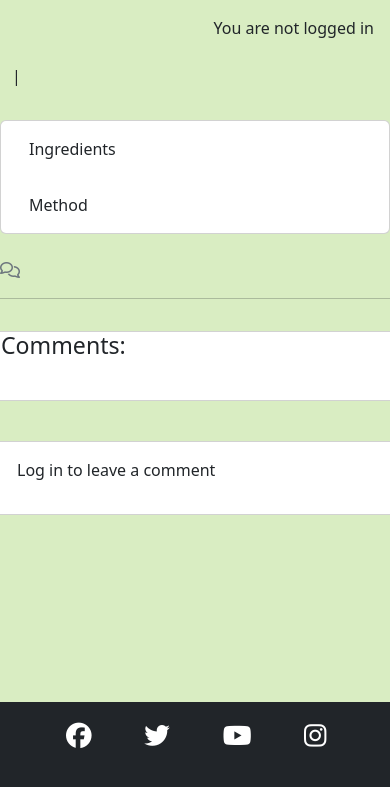
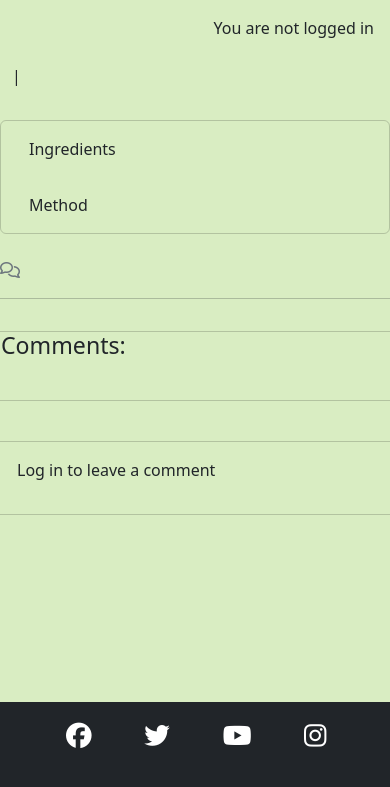
Before and after one commit to Jem212Mac/the-gabby-gourmand, a Django app: template blog/templates/blog/food_detail.html in a window 390 px wide. Shown: the part 57-844 px from the top of the page. Run offline with Django 4.2, Linux system fonts and the light colour scheme; the template is opened without the code that fills it, so the values that code supplies are empty; some libraries are stand-ins or nearby versions.

Commit message:
feat: Change bootstrap cards to be transparent

```diff
--- a/blog/templates/blog/cocktail.html
+++ b/blog/templates/blog/cocktail.html
@@ -11,7 +11,7 @@
             <div class="row">
                 {% for recipe in recipe_list %}
                 <div class="col-md-4">
-                    <div class="card mb-4">
+                                <div class="card mb-4 bg-transparent">
                         <div class="card-body">
                             <a href="{% url 'cocktail_detail' recipe.slug %}" class="cocktail-link">
                                 <h2 class="card-title">{{ recipe.title }}</h2>
--- a/blog/templates/blog/cocktail_detail.html
+++ b/blog/templates/blog/cocktail_detail.html
@@ -18,7 +18,7 @@
 
 <div class="container">
     <div class="row">
-        <div class="col card mb-4  mt-3 left  top">
+        <div class="col card mb-4  mt-3 left  top bg-transparent">
           <div class="card-body">
             <p class="card-text">
               Ingredients
@@ -49,7 +49,7 @@
   </div>
   <!-- Display Comments -->
   <div class="row">
-    <div class="col-md-8 card mb-4  mt-3 ">
+    <div class="col-md-8 card mb-4  mt-3 bg-transparent">
       <h3>Comments:</h3>
       <div class="card-body">
         <!-- for loop to iterate through each comment in comments -->
@@ -83,7 +83,7 @@
       </div>
     </div>
     <!-- Create New Comments -->
-    <div class="col-md-4 card mb-4 mt-3">
+    <div class="col-md-4 card mb-4 mt-3 bg-transparent">
         <div class="card-body">
           {% if user.is_authenticated %}
           <h3>Leave a comment:</h3>
--- a/blog/templates/blog/food.html
+++ b/blog/templates/blog/food.html
@@ -11,7 +11,7 @@
             <div class="row">
                 {% for recipe in recipe_list %}
                 <div class="col-md-4">
-                    <div class="card mb-4">
+                    <div class="card mb-4 bg-transparent">
                         <div class="card-body">
                             <a href="{% url 'food_detail' recipe.slug %}" class="food-link">
                                 <h2 class="card-title">{{ recipe.title }}</h2>
--- a/blog/templates/blog/food_detail.html
+++ b/blog/templates/blog/food_detail.html
@@ -18,7 +18,7 @@
 
 <div class="container">
     <div class="row">
-        <div class="col card mb-4  mt-3 left  top">
+        <div class="col card mb-4  mt-3 left  top bg-transparent">
             <div class="card-body">
               <p class="card-text">
                 Ingredients
@@ -49,7 +49,7 @@
   </div>
   <!-- Display Comments -->
   <div class="row">
-    <div class="col-md-8 card mb-4  mt-3 ">
+    <div class="col-md-8 card mb-4  mt-3 bg-transparent">
       <h3>Comments:</h3>
       <div class="card-body">
         <!-- For loop to iterate through each comment in comments -->
@@ -83,7 +83,7 @@
       </div>
     </div>
     <!-- Create New Comments -->
-    <div class="col-md-4 card mb-4 mt-3">
+    <div class="col-md-4 card mb-4 mt-3 bg-transparent">
         <div class="card-body">
           {% if user.is_authenticated %}
           <h3>Leave a comment:</h3>
--- a/blog/templates/blog/index.html
+++ b/blog/templates/blog/index.html
@@ -11,7 +11,7 @@
         <div class="row">
             {% for review in review_list %}
             <div class="col-md-4">
-                <div class="card mb-4">
+                <div class="card mb-4 bg-transparent">
                     <div class="card-body">
                         <a href="{% url 'review_detail' review.slug %}" class="review-link">
                             <h2 class="card-title">{{ review.title }}</h2>
--- a/blog/templates/blog/review_detail.html
+++ b/blog/templates/blog/review_detail.html
@@ -19,7 +19,7 @@
 
 <div class="container">
     <div class="row">
-        <div class="col card mb-4  mt-3 left  top">
+        <div class="col card mb-4  mt-3 left  top bg-transparent">
             <div class="card-body">
                 <!-- The review content goes inside the card-text. -->
                 <!-- Use the | safe filter inside the template tags -->
--- a/static/css/style.css
+++ b/static/css/style.css
@@ -2,6 +2,9 @@
 body {
     background-color: rgb(217, 237, 194);
 }
+
+/* Card Styles */
+
 
 /* Footer */
 #social-networks {
```
